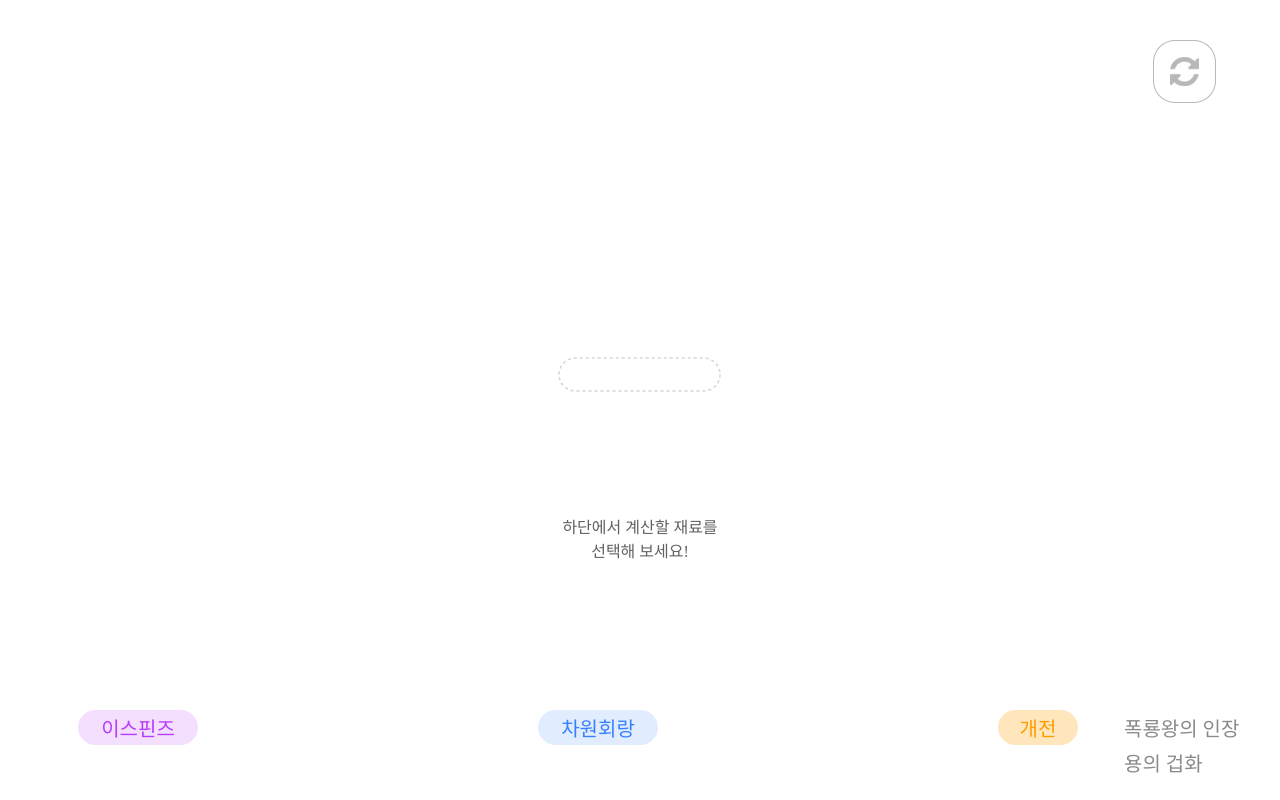
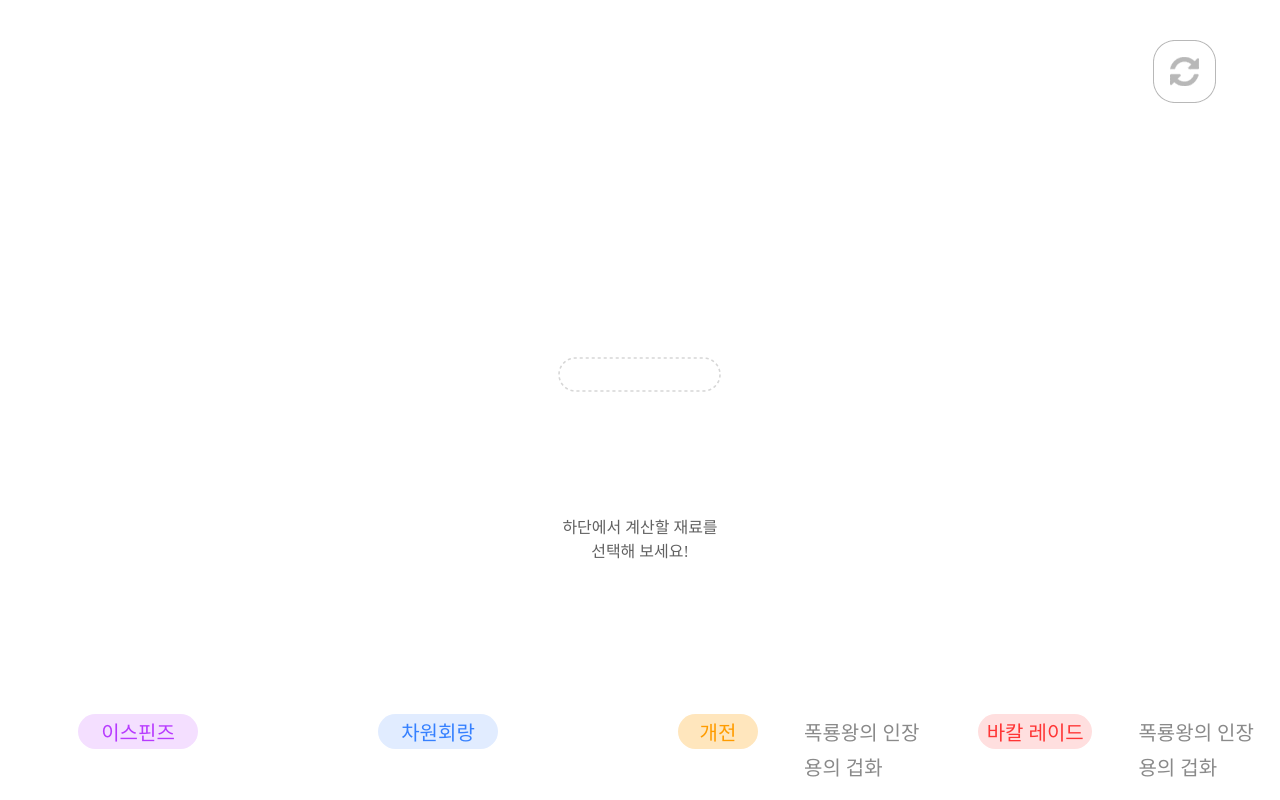
Before and after one commit to euntaek419/your-materials, a Vue app: page / in a window 1280 px wide. Built offline with nearby package versions, Linux system fonts and the light colour scheme; a web font is replaced by a local one.

Commit message:
2023/06/14_글씨 이탈 일부 정리

```diff
--- a/src/components/Footer.vue
+++ b/src/components/Footer.vue
@@ -33,7 +33,7 @@
         {{ ItemData[3].subname }}
       </button>
 
-      <div>
+      <div style="width:250px">
         <button class="footer_sub_btn2"
         @click="$emit('Open3')">폭룡왕의 인장</button>
         <button class="footer_sub_btn2"
@@ -55,14 +55,13 @@ export default {
 
 <style>
 .footer {
-  height: 40px;
   display: flex;
   position: fixed;
-  bottom: 50px;
+  bottom: 2%;
 }
 
 .footer_box{
-  width: 460px;
+  width: 300px; /*460*/
   display: flex;
 }
 
```
